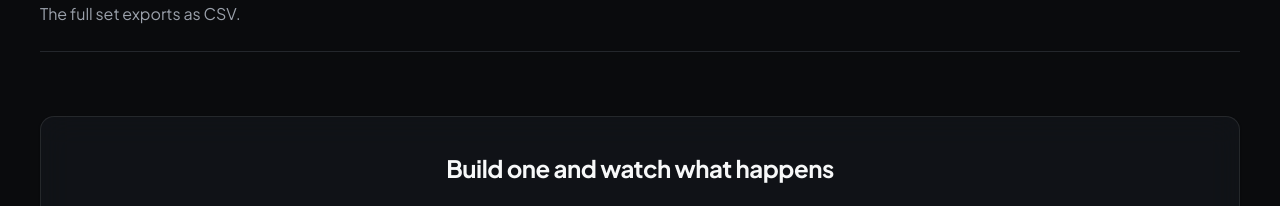
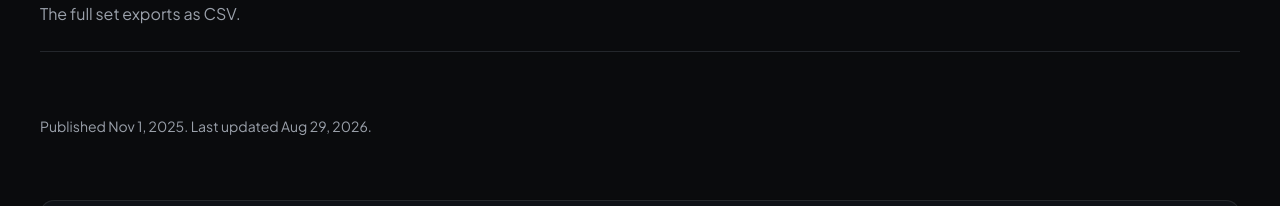
Before and after one commit to daorbit/quantalog-lp, a Next.js app: page /forms in a window 1280 px wide. Shown: the part 5525-5731 px from the top of the page. Built offline with nearby package versions, Linux system fonts and the light colour scheme.

Commit message:
feat: add publication and modification dates to forms page for improved SEO and user information

```diff
--- a/src/app/forms/page.tsx
+++ b/src/app/forms/page.tsx
@@ -22,6 +22,7 @@ import { Reveal } from "@/components/reveal";
 import { JsonLd } from "@/components/json-ld";
 import { graph, breadcrumbs, service, article, ORG_ID, SITE_ID } from "@/lib/schema";
 import { site } from "@/lib/site";
+import { formatDate } from "@/lib/blog";
 
 /** Kept beside the Article node so the tag and the schema can never disagree. */
 const PUBLISHED = "2025-11-01";
@@ -464,6 +465,16 @@ export default function FormsPage() {
         </dl>
       </section>
 
+      {/* The dates are already in this page's Article schema, but only as
+          JSON-LD. A `<time datetime>` element states them in the markup too,
+          which is what a crawler reading the page rather than its structured
+          data looks for — and what tells a reader how current this is. */}
+      <p className="mt-16 text-sm text-fg-muted">
+        Published{" "}
+        <time dateTime={PUBLISHED}>{formatDate(PUBLISHED)}</time>. Last updated{" "}
+        <time dateTime={MODIFIED}>{formatDate(MODIFIED)}</time>.
+      </p>
+
       <section className="card mt-16 p-8 text-center">
         <h2 className="text-[1.5rem] font-bold tracking-[-0.02em]">
           Build one and watch what happens
```
